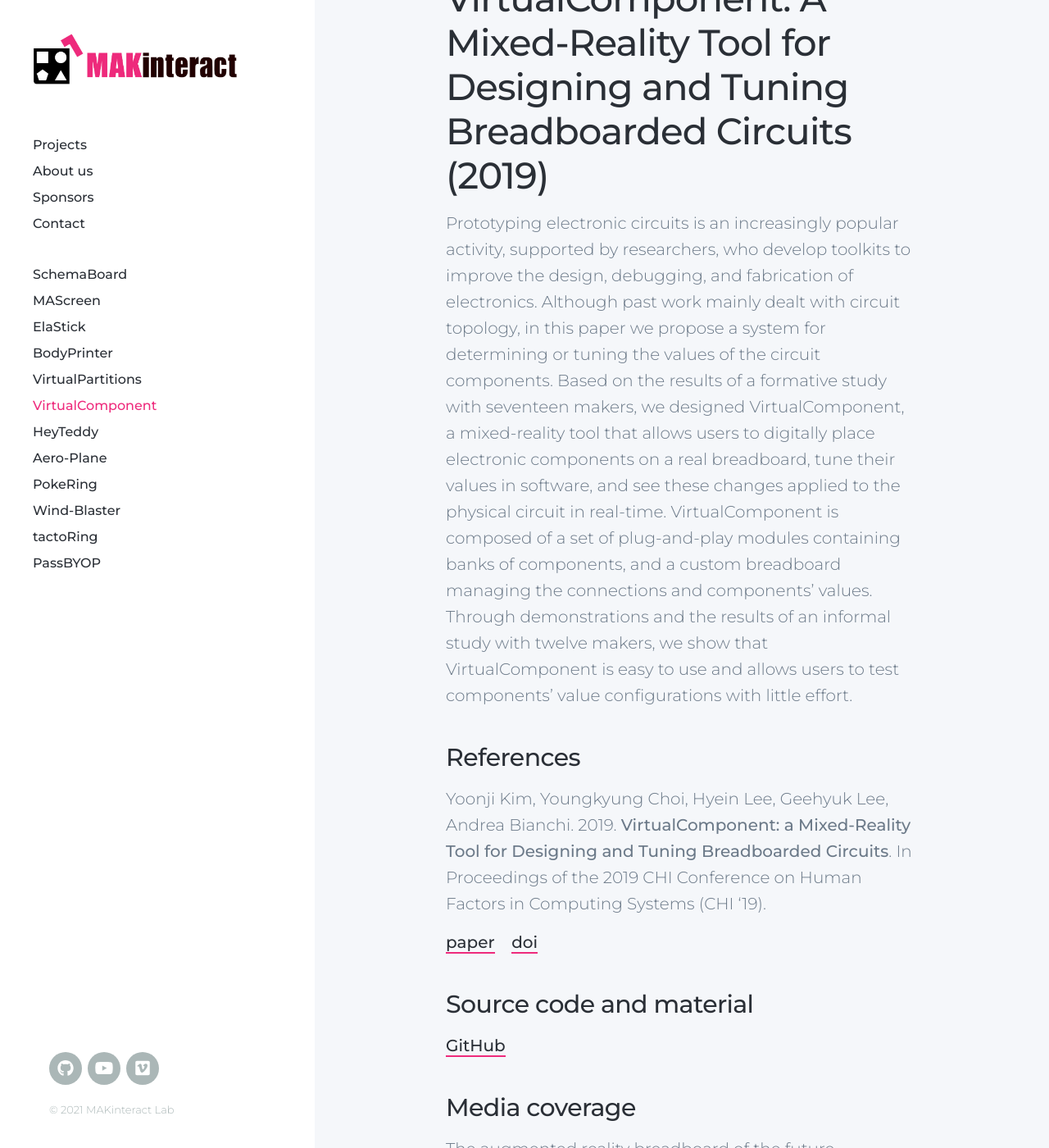
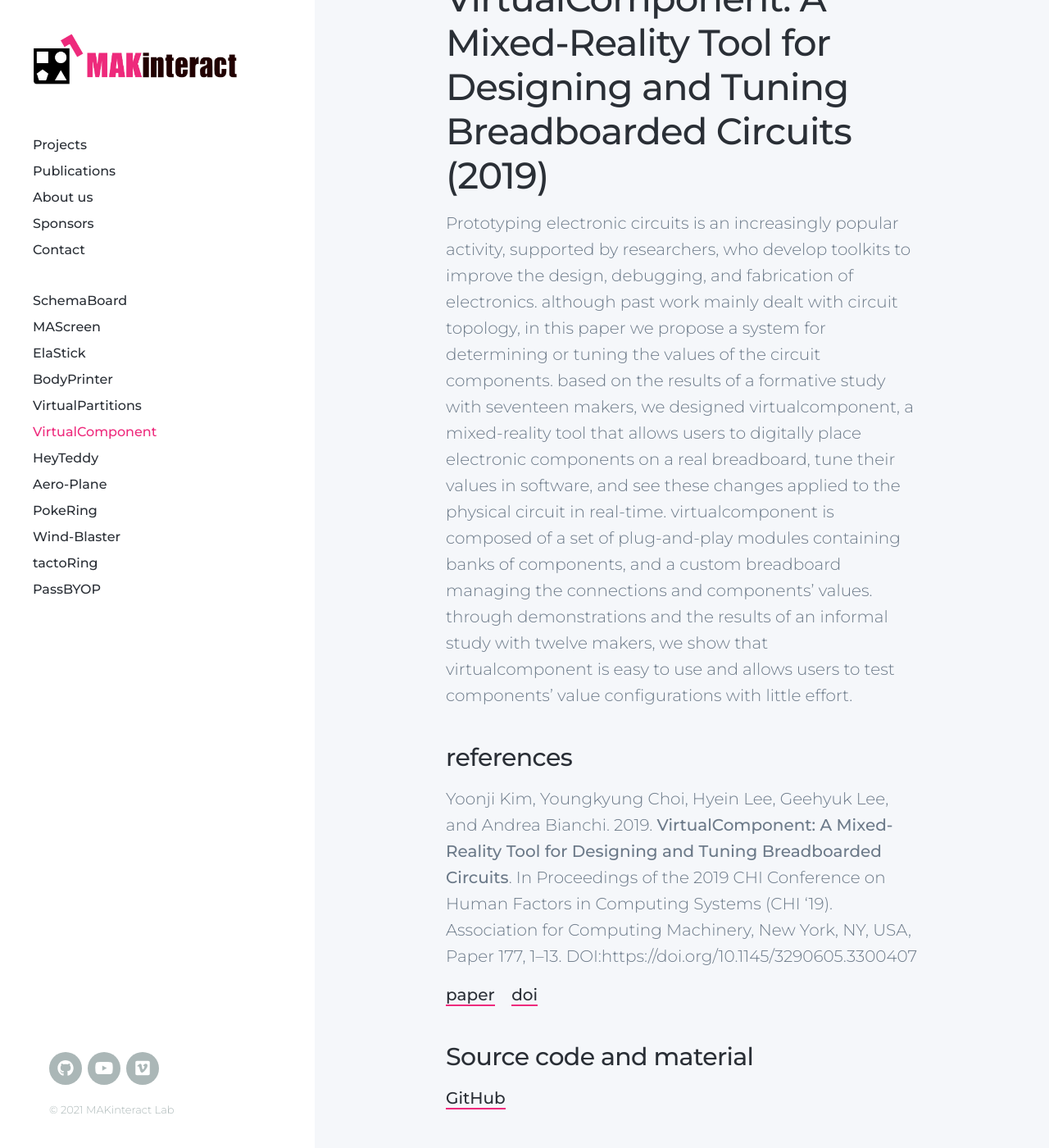
Before and after one commit to namelesspal18/makinteractlab.github.io, a Jekyll site: the page built from _projects/VirtualComponent_2019.md, in a window 1280 px wide and 1400 px high, scrolled down 680 px. Shown: the whole window at 82% size. Built offline with Jekyll 4.4.1, drawn with Linux system fonts in a browser that asks for light colours; nearby versions of some CDN libraries.

Commit message:
Started publication page

```diff
--- a/_data/settings.yml
+++ b/_data/settings.yml
@@ -11,6 +11,8 @@
   menu_items:
     - title: 'Projects'
       url: '/'
+    - title: 'Publications'
+      url: '/publications'
     - title: 'About us'
       url: '/about'
     - title: 'Sponsors'
--- a/_projects/VirtualComponent_2019.md
+++ b/_projects/VirtualComponent_2019.md
@@ -21,12 +21,13 @@
 <!-- DO NOT CHANGE MANUALLY -->
 # {{page.title}}: {{page.subtitle}} ({{page.year}})
 
-Prototyping electronic circuits is an increasingly popular activity, supported by researchers, who develop toolkits to improve the design, debugging, and fabrication of electronics. Although past work mainly dealt with circuit topology, in this paper we propose a system for determining or tuning the values of the circuit components. Based on the results of a formative study with seventeen makers, we designed VirtualComponent, a mixed-reality tool that allows users to digitally place electronic components on a real breadboard, tune their values in software, and see these changes applied to the physical circuit in real-time. VirtualComponent is composed of a set of plug-and-play modules containing banks of components, and a custom breadboard managing the connections and components' values. Through demonstrations and the results of an informal study with twelve makers, we show that VirtualComponent is easy to use and allows users to test components' value configurations with little effort.
+Prototyping electronic circuits is an increasingly popular activity, supported by researchers, who develop toolkits to improve the design, debugging, and fabrication of electronics. although past work mainly dealt with circuit topology, in this paper we propose a system for determining or tuning the values of the circuit components. based on the results of a formative study with seventeen makers, we designed virtualcomponent, a mixed-reality tool that allows users to digitally place electronic components on a real breadboard, tune their values in software, and see these changes applied to the physical circuit in real-time. virtualcomponent is composed of a set of plug-and-play modules containing banks of components, and a custom breadboard managing the connections and components' values. through demonstrations and the results of an informal study with twelve makers, we show that virtualcomponent is easy to use and allows users to test components' value configurations with little effort.
 
 
-### References
+### references
 
-Yoonji Kim, Youngkyung Choi, Hyein Lee, Geehyuk Lee, Andrea Bianchi. 2019. **VirtualComponent: a Mixed-Reality Tool for Designing and Tuning Breadboarded Circuits**. In Proceedings of the 2019 CHI Conference on Human Factors in Computing Systems (CHI '19).
+Yoonji Kim, Youngkyung Choi, Hyein Lee, Geehyuk Lee, and Andrea Bianchi. 2019. **VirtualComponent: A Mixed-Reality Tool for Designing and Tuning Breadboarded Circuits**. In Proceedings of the 2019 CHI Conference on Human Factors in Computing Systems (CHI '19). Association for Computing Machinery, New York, NY, USA, Paper 177, 1–13. DOI:https://doi.org/10.1145/3290605.3300407
+
 
 <!-- DO NOT CHANGE MANUALLY -->
 <a href="{{ site.url }}/files/{{ page.year }}/{{ page.pdf_file }}" target="_blank">paper</a>&nbsp;&nbsp;&nbsp;
```
Also changed, not shown: _pages/publications.md (added, +57 -0 lines), _projects/ActivEarring_2019.md (+1 -1 lines), _projects/AeroPlane_2019.md (+1 -1 lines).
